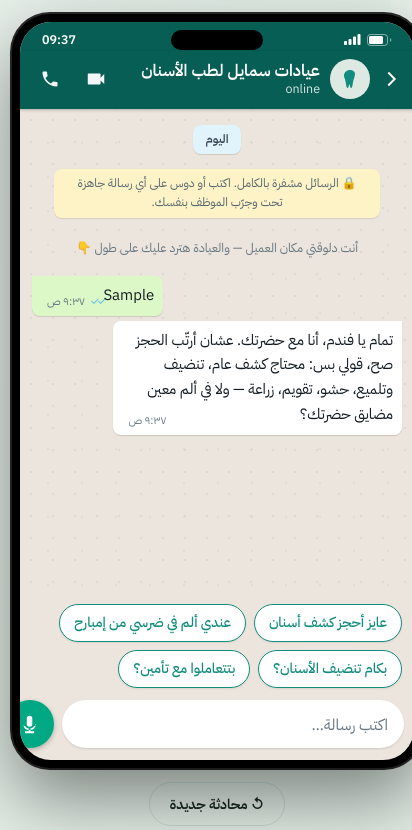
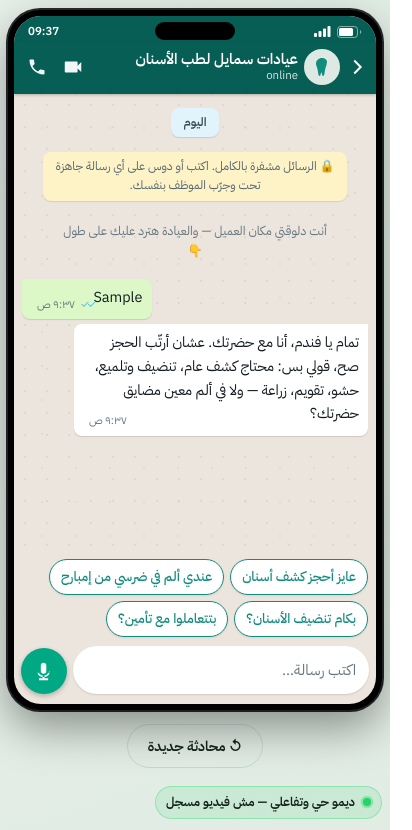
Before and after one commit to Seif-Bob/swiftshift-demo, a plain HTML site: page index.html in a window 390 px wide. Both pictures are taken after typing "Sample" into the empty fields and a click on the button "إرسال". Shown: the top 830 px of the page, 412 px wide, since content can reach past the window. Drawn offline with Linux system fonts and the light colour scheme; no server answers.

Commit message:
Fix mobile layout

```diff
--- a/index.html
+++ b/index.html
@@ -12,7 +12,7 @@
     <style>
       button, [role="button"], select, summary, input:not([type="checkbox"], [type="radio"]) { min-height: 2rem; }
       * { box-sizing: border-box; }
-      html, body { margin: 0; padding: 0; }
+      html, body { margin: 0; padding: 0; overflow-x: clip; max-width: 100%; }
       :root{
         --page-bg:#0d1712;
         --page-bg2:#12241b;
@@ -76,17 +76,18 @@
         min-height:100dvh;
       }
       .layout{
-        max-width:1180px; margin:0 auto; padding:28px 20px 36px;
-        display:grid; grid-template-columns:400px minmax(0,430px); gap:44px;
+        width:100%; max-width:1180px; margin:0 auto; padding:28px 20px 36px;
+        display:grid; grid-template-columns:minmax(0,400px) minmax(0,430px); gap:44px;
         align-items:start; justify-content:center;
       }
       /* ---------- Presenter panel ---------- */
-      .panel{ display:flex; flex-direction:column; gap:18px; padding-top:8px; }
+      .panel{ display:flex; flex-direction:column; gap:18px; padding-top:8px; min-width:0; width:100%; }
       .live-badge{
         display:inline-flex; align-items:center; gap:8px; align-self:flex-start;
         background:rgba(37,211,102,.12); border:1px solid rgba(37,211,102,.35);
         color:var(--panel-text); font-size:13px; font-weight:600;
         padding:6px 12px; border-radius:999px;
+        max-width:100%; flex-wrap:wrap; white-space:normal; line-height:1.5;
       }
       .live-dot{ width:8px; height:8px; border-radius:50%; background:var(--accent); animation:pulse 1.6s infinite; }
       #brainBadge b{ color:var(--gold); }
@@ -99,7 +100,8 @@
         background:var(--panel-bg); border:1px solid var(--panel-border);
         border-radius:14px; padding:18px 18px 14px; backdrop-filter:blur(6px);
       }
-      .card h2{ margin:0 0 12px; font-size:16px; font-weight:700; display:flex; align-items:center; justify-content:space-between; gap:10px;}
+      .card h2{ margin:0 0 12px; font-size:16px; font-weight:700; display:flex; align-items:center; justify-content:space-between; gap:10px; flex-wrap:wrap; min-width:0; }
+      .card{ min-width:0; width:100%; }
       .status-pill{
         font-size:12px; font-weight:600; padding:4px 10px; border-radius:999px;
         background:rgba(240,199,94,.15); color:var(--gold); border:1px solid rgba(240,199,94,.35);
@@ -112,7 +114,7 @@
       }
       .sum-row:last-child{ border-bottom:none; }
       .sum-row .k{ color:var(--panel-muted); flex-shrink:0; }
-      .sum-row .v{ font-weight:600; text-align:left; }
+      .sum-row .v{ font-weight:600; text-align:left; min-width:0; overflow-wrap:anywhere; }
       .sum-row .v.empty{ color:var(--panel-muted); font-weight:400; }
       .steps{ list-style:none; margin:0; padding:0; display:flex; flex-direction:column; gap:0; }
       .steps li{
@@ -133,7 +135,7 @@
       .cheat .row{ display:flex; justify-content:space-between; gap:12px; border-bottom:1px dashed var(--panel-border); padding:4px 0;}
       .cheat .row:last-child{ border-bottom:none; }
       .cheat .row span:first-child{ color:var(--panel-muted); }
-      .cheat .row span:last-child{ font-weight:600; }
+      .cheat .row span:last-child{ font-weight:600; min-width:0; overflow-wrap:anywhere; text-align:left; }
       .reset-btn{
         appearance:none; border:1px solid rgba(37,211,102,.5); cursor:pointer;
         background:rgba(37,211,102,.12); color:var(--panel-text);
@@ -144,14 +146,14 @@
       .reset-btn:active{ transform:scale(.98); }
       .panel .hint{ font-size:13px; color:var(--panel-muted); line-height:1.8; margin:0; }
       /* ---------- Phone ---------- */
-      .phone-wrap{ display:flex; flex-direction:column; align-items:center; gap:14px; }
+      .phone-wrap{ display:flex; flex-direction:column; align-items:center; gap:14px; min-width:0; width:100%; }
       .phone{
-        width:min(410px, 100%); height:min(830px, calc(100dvh - 64px)); min-height:560px;
+        width:100%; max-width:410px; height:min(830px, calc(100dvh - 64px)); min-height:560px;
         background:#000; border-radius:46px; padding:11px;
         box-shadow:0 30px 70px rgba(0,0,0,.45), 0 0 0 2px #2b2b2b;
       }
       .screen{
-        height:100%; border-radius:36px; overflow:hidden; display:flex; flex-direction:column;
+        height:100%; width:100%; min-width:0; border-radius:36px; overflow:hidden; display:flex; flex-direction:column;
         background:var(--wa-wall); position:relative;
       }
       .notch{
@@ -176,7 +178,7 @@
       .wa-header .who{ flex:1; min-width:0; }
       .wa-header .name{ font-size:16.5px; font-weight:600; line-height:1.25; white-space:nowrap; overflow:hidden; text-overflow:ellipsis; }
       .wa-header .stat{ font-size:12.5px; opacity:.85; line-height:1.3; }
-      .wa-header .hicon{ opacity:.95; display:grid; place-items:center; width:36px; height:36px; }
+      .wa-header .hicon{ opacity:.95; display:grid; place-items:center; width:36px; height:36px; flex-shrink:0; }
       .chat{
         flex:1; overflow-y:auto; padding:12px 12px 8px;
         display:flex; flex-direction:column; gap:3px;
@@ -196,9 +198,9 @@
       .sys-chip.lock{ background:var(--wa-notice); color:var(--wa-notice-text); box-shadow:0 1px 1px rgba(0,0,0,.1); }
       .sys-chip.guide{ background:transparent; color:var(--wa-meta); font-size:12.5px; }
       .msg{
-        max-width:78%; padding:7px 9px 5px; border-radius:8px; font-size:15px; line-height:1.65;
+        max-width:82%; padding:7px 9px 5px; border-radius:8px; font-size:15px; line-height:1.65;
         color:var(--wa-text); position:relative; box-shadow:0 1px 1px rgba(0,0,0,.13);
-        white-space:pre-wrap; word-wrap:break-word; margin-top:2px;
+        white-space:pre-wrap; overflow-wrap:anywhere; word-wrap:break-word; margin-top:2px;
       }
       .msg .meta{ float:left; margin:10px 0 0 6px; display:inline-flex; align-items:center; gap:3px; font-size:11px; color:var(--wa-meta); direction:ltr; }
       .msg.agent{ background:var(--wa-in); align-self:flex-start; border-top-right-radius:0; }
@@ -217,12 +219,14 @@
       /* chips */
       .chips{
         display:flex; flex-wrap:wrap; gap:8px; padding:10px 12px 4px; background:transparent;
+        width:100%; min-width:0;
       }
       .chip{
         appearance:none; cursor:pointer; font-family:inherit; font-size:14px; font-weight:500;
         background:var(--wa-chip-bg); color:var(--accent-dark); border:1.5px solid var(--accent-dark);
         padding:8px 14px; border-radius:999px; min-height:38px; line-height:1.4;
         box-shadow:0 1px 2px rgba(0,0,0,.08);
+        max-width:100%; white-space:normal; text-align:center; overflow-wrap:anywhere;
       }
       @media (prefers-color-scheme: dark){ .chip{ color:var(--accent); border-color:var(--accent); } }
       .chip:active{ transform:scale(.97); }
@@ -231,13 +235,14 @@
       /* input bar */
       .inputbar{
         display:flex; align-items:flex-end; gap:8px; padding:8px 10px 12px;
+        width:100%; min-width:0;
       }
       .inputbox{
-        flex:1; background:var(--wa-in); border-radius:24px; display:flex; align-items:center;
+        flex:1 1 auto; min-width:0; background:var(--wa-in); border-radius:24px; display:flex; align-items:center;
         padding:4px 14px; box-shadow:0 1px 2px rgba(0,0,0,.12); min-height:48px;
       }
       .inputbox input{
-        flex:1; border:none; outline:none; background:transparent; font-family:inherit;
+        flex:1; width:100%; min-width:0; border:none; outline:none; background:transparent; font-family:inherit;
         font-size:15.5px; color:var(--wa-text); min-height:40px;
       }
       .inputbox input::placeholder{ color:var(--wa-meta); }
@@ -252,14 +257,51 @@
         background:transparent; color:var(--panel-text); border:1px solid var(--panel-border);
         padding:10px 20px; border-radius:999px; min-height:44px;
         display:inline-flex; align-items:center; gap:8px;
+        max-width:100%; white-space:normal; text-align:center;
       }
+      .reset-btn{ max-width:100%; white-space:normal; text-align:center; }
       @media (max-width:900px){
-        .layout{ grid-template-columns:1fr; padding:14px 12px 28px; gap:22px; }
+        .layout{ grid-template-columns:minmax(0,1fr); padding:14px 12px 28px; gap:22px; }
         .panel{ order:2; padding-top:0; }
+        .phone-wrap{ order:1; }
         .panel h1{ font-size:24px; }
         .phone{ height:min(760px, calc(100dvh - 90px)); border-radius:38px; padding:8px; }
         .screen{ border-radius:31px; }
         .notch{ width:92px; height:20px; }
+      }
+      @media (max-width:480px){
+        .layout{ padding:10px 8px 24px; gap:18px; }
+        .phone{ height:min(700px, calc(100dvh - 70px)); min-height:500px; border-radius:32px; padding:6px; box-shadow:0 18px 44px rgba(0,0,0,.4), 0 0 0 2px #2b2b2b; }
+        .screen{ border-radius:27px; }
+        .notch{ width:80px; height:18px; top:6px; }
+        .statusbar{ padding:7px 14px 2px; font-size:11.5px; }
+        .wa-header{ gap:6px; padding:7px 8px 9px; }
+        .wa-header .avatar{ width:36px; height:36px; }
+        .wa-header .name{ font-size:15px; }
+        .wa-header .stat{ font-size:11.5px; }
+        .wa-header .hicon{ width:30px; height:30px; }
+        .chat{ padding:10px 8px 6px; }
+        .msg{ font-size:14.5px; max-width:85%; }
+        .chips{ padding:8px 8px 2px; gap:6px; }
+        .chip{ font-size:13.5px; padding:7px 11px; min-height:36px; }
+        .inputbar{ padding:7px 7px 10px; gap:6px; }
+        .inputbox{ padding:4px 11px; min-height:46px; }
+        .inputbox input{ font-size:15px; }
+        .sendbtn{ width:46px; height:46px; }
+        .panel{ gap:14px; }
+        .panel h1{ font-size:22px; line-height:1.4; }
+        .panel .sub{ font-size:14.5px; }
+        .card{ padding:15px 14px 11px; border-radius:12px; }
+        .live-badge{ font-size:12.5px; padding:6px 10px; }
+      }
+      @media (max-width:380px){
+        .layout{ padding:8px 6px 20px; }
+        .phone{ min-height:480px; border-radius:28px; padding:5px; }
+        .screen{ border-radius:24px; }
+        .notch{ width:70px; height:16px; }
+        .wa-header .name{ font-size:14px; }
+        .chip{ font-size:13px; padding:6px 10px; }
+        .msg{ font-size:14px; }
       }
       @media (prefers-reduced-motion: reduce){
         .typing i, .live-dot{ animation:none; }
```
